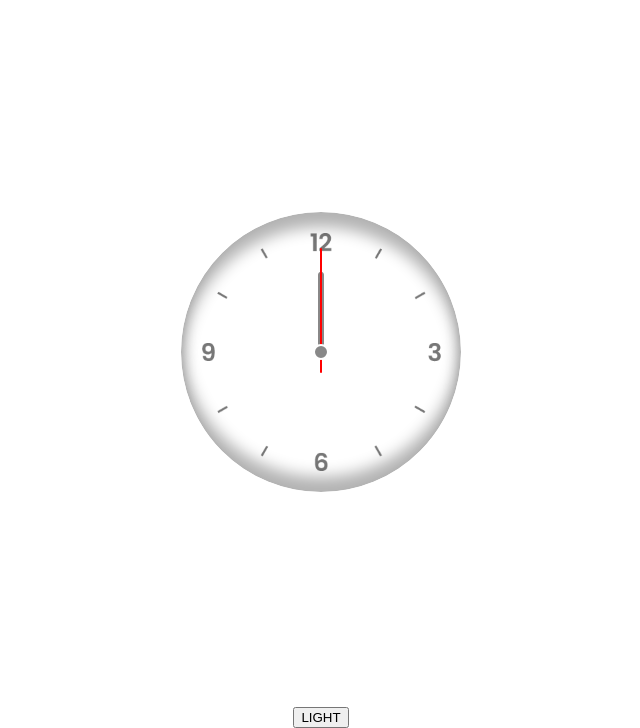
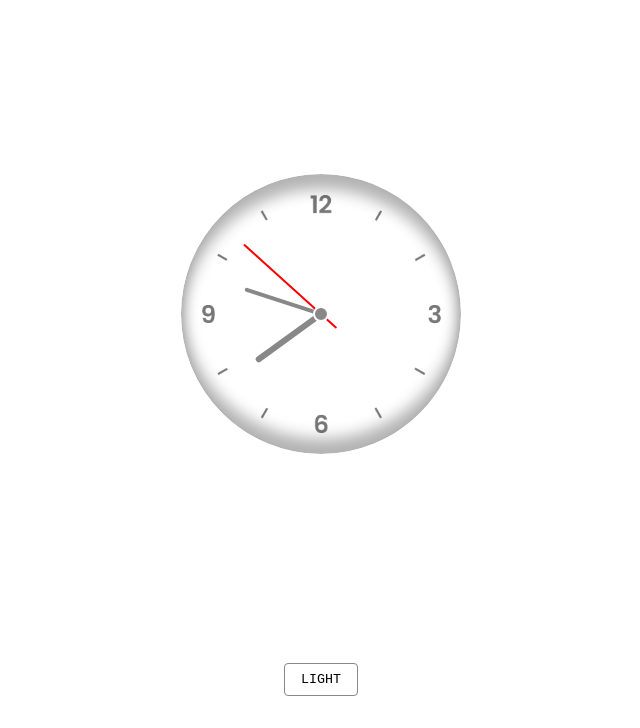
Before and after one commit to vsjawadwar/Javascript_Questions, a website: page ES6_Part_1/Analog Clock/index.html in a window 1280 px wide. Shown: the part 72-800 px from the top of the page, without its empty margins (319-959 px from the left). Drawn offline with Linux system fonts and the light colour scheme.

Commit message:
Clock has been implemented successfully To Do-Theme Button

```diff
--- a/ES6_Part_1/Analog Clock/index.html
+++ b/ES6_Part_1/Analog Clock/index.html
@@ -16,5 +16,6 @@
     <div class="switchControl">
         <button id="switch-btn">LIGHT</button>
     </div>
+    <script src="./script.js"></script>
 </body>
 </html>
--- a/ES6_Part_1/Analog Clock/script.js
+++ b/ES6_Part_1/Analog Clock/script.js
@@ -0,0 +1,19 @@
+const hour=document.querySelector(".hour");
+const minute=document.querySelector('.minute');
+const second=document.querySelector('.second');
+
+function setClock(){
+    let day=new Date();
+    let hh=day.getHours() * 30;
+    let mm=day.getMinutes() * 6;
+    let ss=day.getSeconds() * 6;
+    // console.log(`${hh}:${mm}:${ss}`);
+
+    hour.style.transform=`rotateZ(${hh+mm/12}deg)`;
+    minute.style.transform=`rotateZ(${mm}deg)`;
+    second.style.transform=`rotateZ(${ss}deg)`;
+}
+
+setClock();
+
+setInterval(setClock,1000);
--- a/ES6_Part_1/Analog Clock/style.css
+++ b/ES6_Part_1/Analog Clock/style.css
@@ -105,3 +105,23 @@ body{
 }
 
 /* Done with basic watch design rest animation will be added by javascript DOM manipulation */
+
+.switchControl{
+    margin: 2em auto;
+    bottom: 0;
+
+}
+
+.switchControl #switch-btn{
+font-family: monospace;
+text-transform: uppercase;
+outline: none;
+padding: 0.5rem 1rem;
+background-color: var(--main-bg-color);
+columns: var(--main-text-color);
+border: 1px solid var(--main-text-color);
+border-radius: 0.25rem;
+cursor: pointer;
+transition: all ease 0.1s;
+
+}
```
